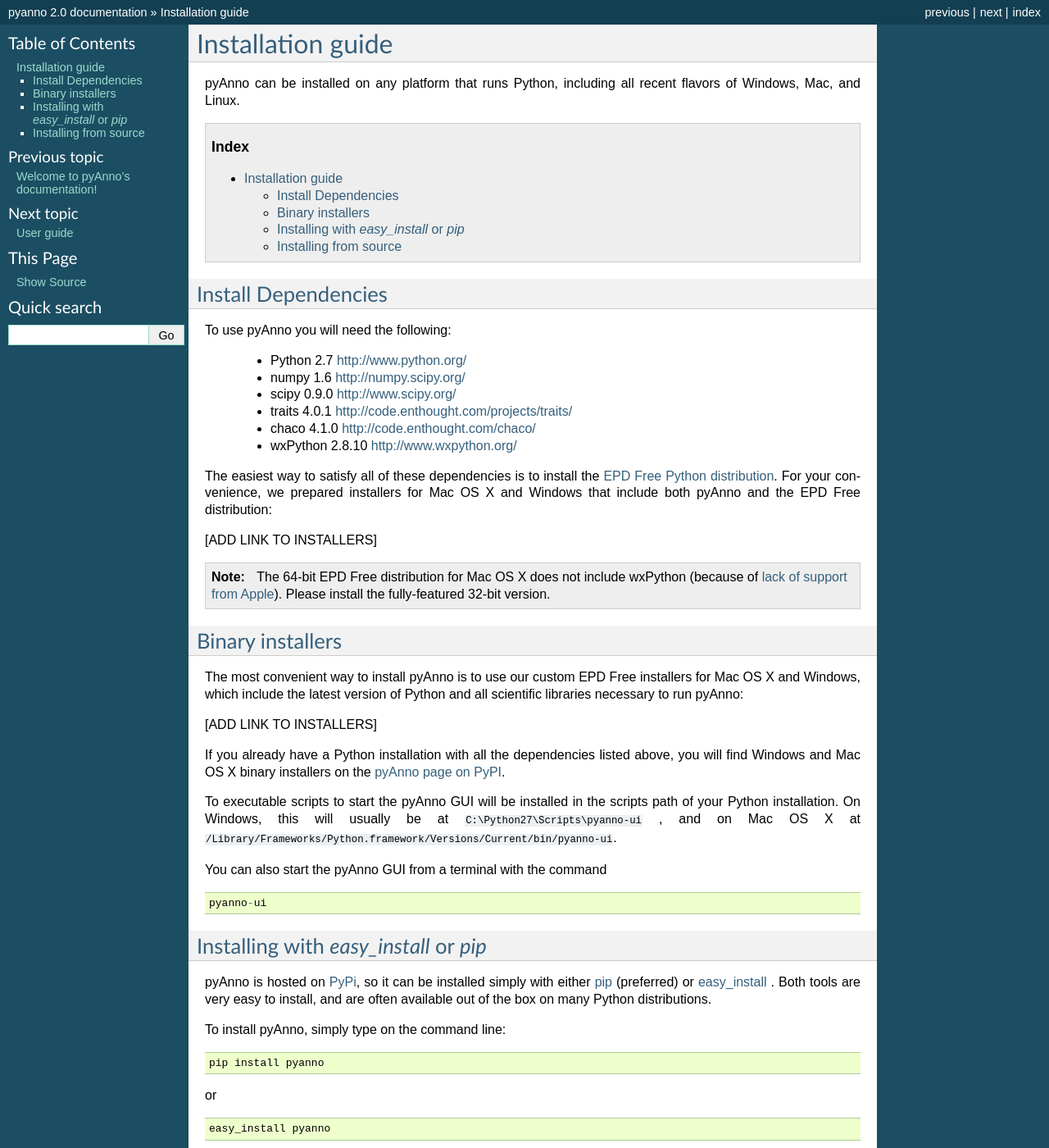
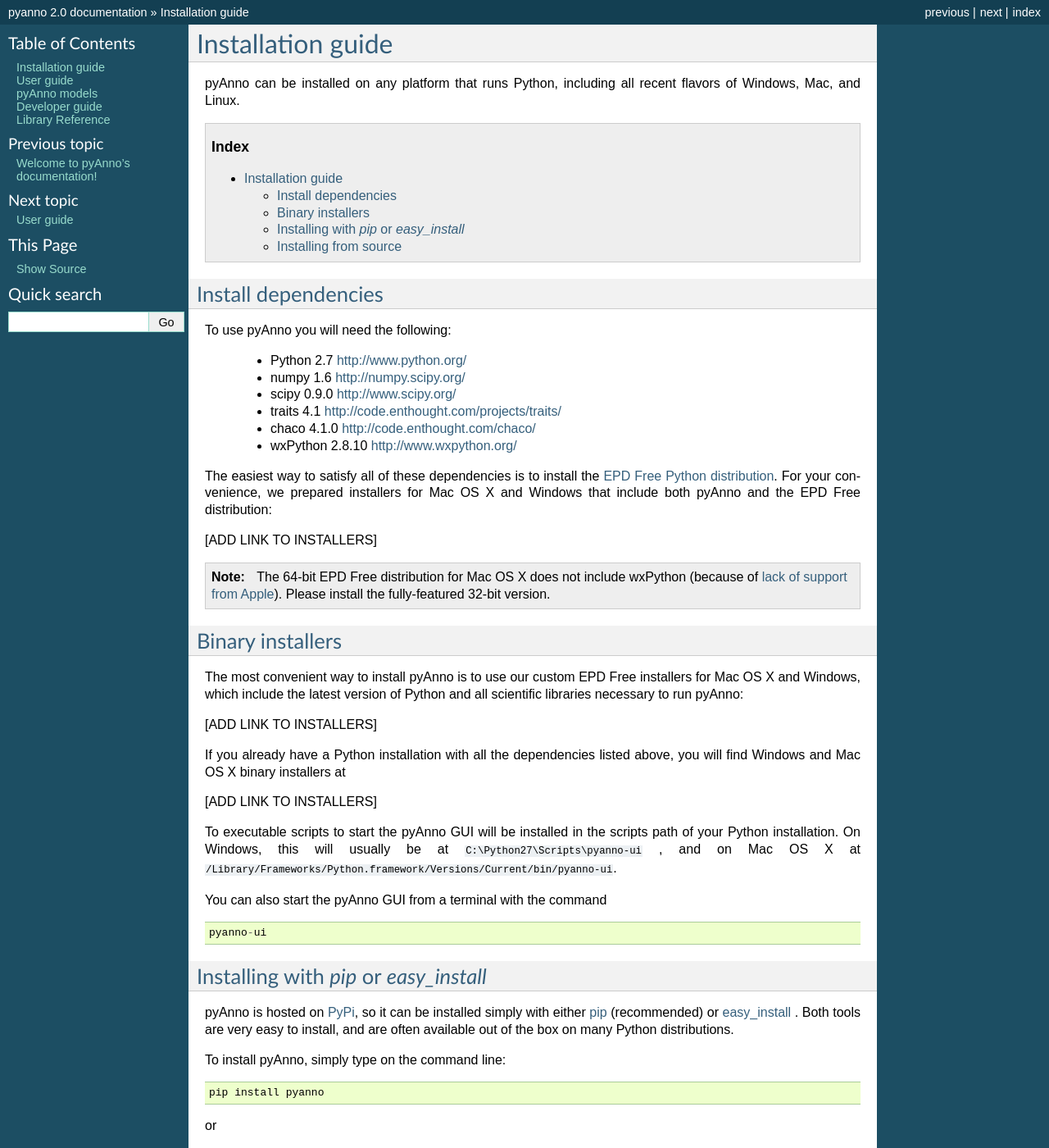
Before and after one commit to xpw0222/uchicago-pyanno, a Sphinx documentation site: the page built from docs/source/installation.rst, in a window 1280 px wide and 1400 px high. Shown: the whole window at 82% size. Built offline with Sphinx 7.4.7, drawn with Linux system fonts in a browser that asks for light colours; formulas are drawn with MathJax 3.

Commit message:
DOC: update dependencies -- need ETS 4.1
and a few fixes

```diff
--- a/docs/source/conf.py
+++ b/docs/source/conf.py
@@ -133,7 +133,9 @@
 #html_use_smartypants = True
 
 # Custom sidebar templates, maps document names to template names.
-#html_sidebars = {}
+html_sidebars = {
+    '**': ['globaltoc.html', 'relations.html', 'sourcelink.html', 'searchbox.html']
+}
 
 # Additional templates that should be rendered to pages, maps page names to
 # template names.
--- a/docs/source/installation.rst
+++ b/docs/source/installation.rst
@@ -6,7 +6,7 @@
 
 .. contents:: Index
 
-Install Dependencies
+Install dependencies
 --------------------
 
 To use pyAnno you will need the following:
@@ -20,7 +20,7 @@
    - scipy 0.9.0
      http://www.scipy.org/
 
-   - traits 4.0.1
+   - traits 4.1
      http://code.enthought.com/projects/traits/
 
    - chaco 4.1.0
@@ -57,8 +57,9 @@
 
 
 If you already have a Python installation with all the dependencies listed
-above, you will find Windows and Mac OS X binary installers on the
-`pyAnno page on PyPI <http://pypi.python.org/pypi?:action=display&name=pyanno>`_.
+above, you will find Windows and Mac OS X binary installers at
+
+[ADD LINK TO INSTALLERS]
 
 To executable scripts to start the pyAnno GUI will be installed in the
 scripts path of your Python installation. On Windows, this will usually be at
@@ -70,11 +71,11 @@
    pyanno-ui
 
 
-Installing with `easy_install` or `pip`
+Installing with `pip` or `easy_install`
 ---------------------------------------
 
 pyAnno is hosted on PyPi_, so it can be installed simply with either
-pip_ (preferred) or easy_install_ . Both tools are very easy to install,
+pip_ (recommended) or easy_install_ . Both tools are very easy to install,
 and are often available out of the box on many Python distributions.
 
 To install pyAnno, simply type on the command line:
```
Also changed, not shown: docs/source/index.rst (+4 -4 lines).
